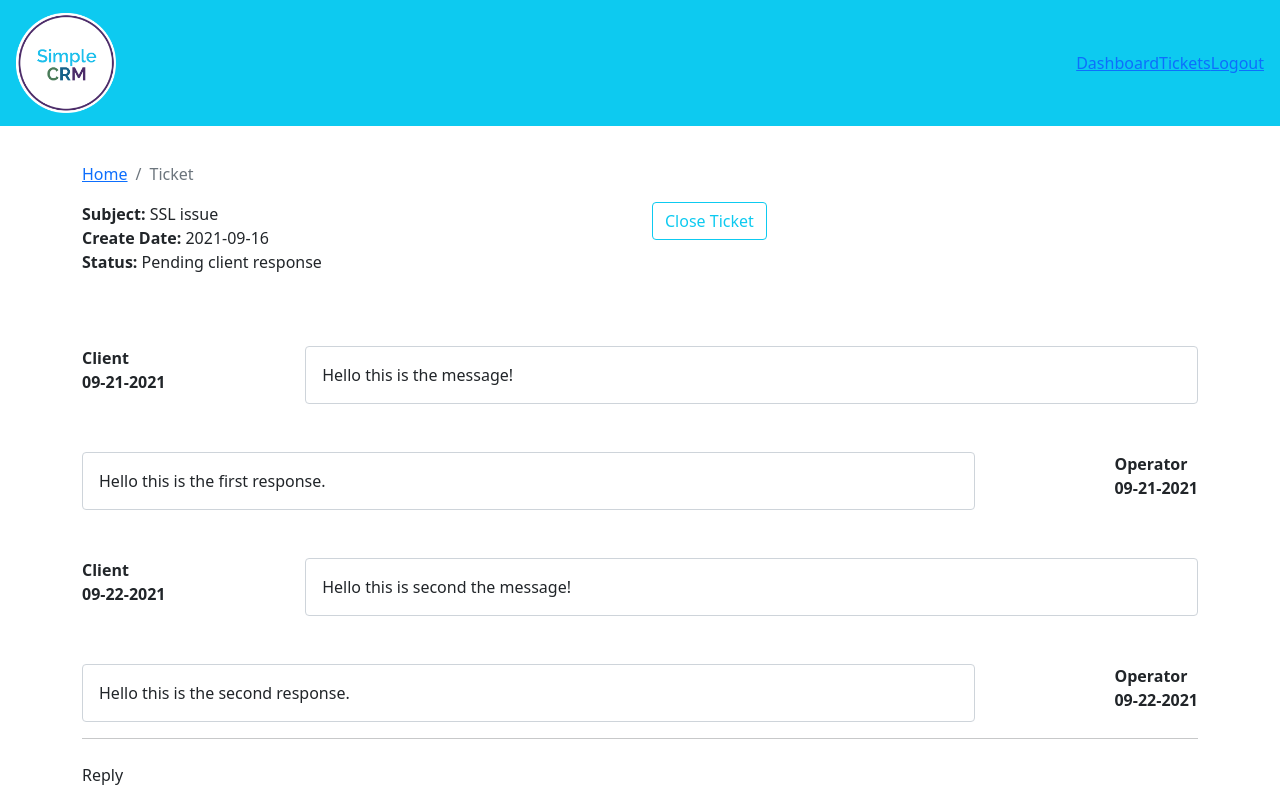
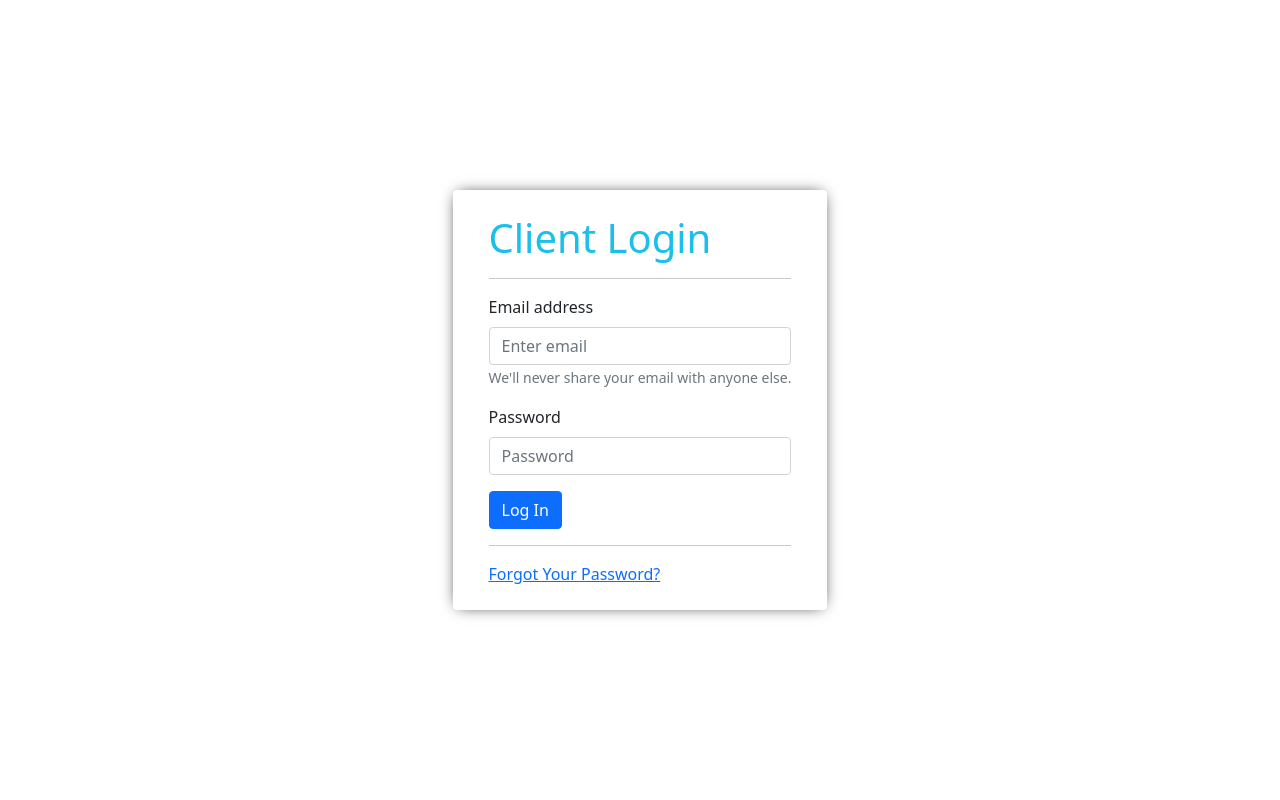
Before and after one commit to eddieolivas/crm-frontend, a React (Create React App) app: page / in a window 1280 px wide. Shown: the top 800 px of the page. Built offline with nearby package versions, Linux system fonts and the light colour scheme.

Commit message:
Set routes and simple logout functionality.

```diff
--- a/src/App.js
+++ b/src/App.js
@@ -1,23 +1,34 @@
-import { BrowserRouter as Router, Switch } from "react-router-dom";
+import React from "react";
+import { BrowserRouter as Router, Route, Switch } from "react-router-dom";
 
 import "./App.css";
-import { DefaultLayout } from "./layouts/DefaultLayout";
-// import { NewTicket } from "./pages/newTicket/NewTicket";
-// import { Dashboard } from "./pages/dashboard/Dashboard";
-// import { TicketList } from "./pages/ticketList/TicketList";
+import { Entry } from "./pages/entry/Entry";
+import { NewTicket } from "./pages/newTicket/NewTicket";
+import { Dashboard } from "./pages/dashboard/Dashboard";
+import { TicketList } from "./pages/ticketList/TicketList";
 import { Ticket } from "./pages/ticket/Ticket";
+import { PrivateRoute } from "./components/privateRoute/PrivateRoute";
 
 function App() {
   return (
     <div className="App">
       <Router>
         <Switch>
-          <DefaultLayout>
-            {/* <Dashboard /> */}
-            {/* <NewTicket /> */}
-            {/* <TicketList /> */}
+          <Route exact path="/">
+            <Entry />
+          </Route>
+          <PrivateRoute path="/dashboard">
+            <Dashboard />
+          </PrivateRoute>
+          <PrivateRoute path="/new-ticket">
+            <NewTicket />
+          </PrivateRoute>
+          <PrivateRoute exact path="/tickets">
+            <TicketList />
+          </PrivateRoute>
+          <PrivateRoute path="/ticket/:ticketid">
             <Ticket />
-          </DefaultLayout>
+          </PrivateRoute>
         </Switch>
       </Router>
     </div>
--- /dev/null
+++ b/src/components/privateRoute/PrivateRoute.js
@@ -0,0 +1,16 @@
+import React from "react";
+import { Route, Redirect } from "react-router-dom";
+
+import { DefaultLayout } from "../../layouts/DefaultLayout";
+
+export const PrivateRoute = ({ children, ...rest }) => {
+  const isAuth = true;
+
+  return (
+    <Route
+      render={() =>
+        isAuth ? <DefaultLayout>{children}</DefaultLayout> : <Redirect to="/" />
+      }
+    />
+  );
+};
--- a/src/layouts/partials/Header.js
+++ b/src/layouts/partials/Header.js
@@ -1,10 +1,17 @@
 import React from "react";
 import { Navbar, Nav } from "react-bootstrap";
-import { Link } from "react-router-dom";
+import { LinkContainer } from "react-router-bootstrap";
+import { useHistory } from "react-router";
 
 import logo from "../../assets/images/logo.png";
 
 export const Header = () => {
+  const history = useHistory();
+
+  const logOut = () => {
+    history.push("/");
+  };
+
   return (
     <Navbar
       className="px-3"
@@ -21,9 +28,13 @@ export const Header = () => {
       <Navbar.Toggle aria-controls="basic-navbar-nav" />
       <Navbar.Collapse id="basic-navbar-nav">
         <Nav className="ms-auto">
-          <Link to="/dashboard">Dashboard</Link>
-          <Link to="/dashboard">Tickets</Link>
-          <Link to="/dashboard">Logout</Link>
+          <LinkContainer to="/dashboard">
+            <Nav.Link>Dashboard</Nav.Link>
+          </LinkContainer>
+          <LinkContainer to="/tickets">
+            <Nav.Link>Tickets</Nav.Link>
+          </LinkContainer>
+          <Nav.Link onClick={logOut}>Logout</Nav.Link>
         </Nav>
       </Navbar.Collapse>
     </Navbar>
--- a/src/pages/dashboard/Dashboard.js
+++ b/src/pages/dashboard/Dashboard.js
@@ -1,9 +1,10 @@
-import React from 'react';
+import React from "react";
 import { Container, Row, Col, Button } from "react-bootstrap";
+import { Link } from "react-router-dom";
 
-import { TicketTable } from '../../components/TicketTable/TicketTable';
-import { PageBreadcrumb } from '../../components/breadcrumb/Breadcrumb';
-import tickets from '../../assets/data/dummy-ticket.json';
+import { TicketTable } from "../../components/TicketTable/TicketTable";
+import { PageBreadcrumb } from "../../components/breadcrumb/Breadcrumb";
+import tickets from "../../assets/data/dummy-ticket.json";
 
 export const Dashboard = () => {
   return (
@@ -15,9 +16,14 @@ export const Dashboard = () => {
       </Row>
       <Row>
         <Col className="text-end mt-5 mb-2">
-          <Button className="bg-info" style={{ fontSize: '1.2rem', padding: '10px 30px' }}>
-            Add New Ticket
-          </Button>
+          <Link to="/new-ticket">
+            <Button
+              className="bg-info"
+              style={{ fontSize: "1.2rem", padding: "10px 30px" }}
+            >
+              Add New Ticket
+            </Button>
+          </Link>
         </Col>
       </Row>
       <Row>
@@ -27,16 +33,13 @@ export const Dashboard = () => {
         </Col>
       </Row>
       <Row>
-        <Col className="mt-5 mb-2">
-          Recently added tickets
-        </Col>
+        <Col className="mt-5 mb-2">Recently added tickets</Col>
       </Row>
       <Row>
         <Col className="recentTickets">
-          <TicketTable
-            tickets={tickets}/>
+          <TicketTable tickets={tickets} />
         </Col>
       </Row>
     </Container>
-  )
+  );
 };
--- a/src/pages/ticket/Ticket.js
+++ b/src/pages/ticket/Ticket.js
@@ -42,10 +42,8 @@ export const Ticket = () => {
             <strong>Status:</strong> {ticket.status}
           </div>
         </Col>
-        <Col>
-          <Button variant="outline-info" className="text-end">
-            Close Ticket
-          </Button>
+        <Col className="text-end">
+          <Button variant="outline-info">Close Ticket</Button>
         </Col>
       </Row>
       <Row className="mt-4">
--- a/src/pages/ticketList/TicketList.js
+++ b/src/pages/ticketList/TicketList.js
@@ -1,5 +1,6 @@
 import React, { useState, useEffect } from "react";
 import { Container, Row, Col, Button } from "react-bootstrap";
+import { Link } from "react-router-dom";
 
 import { PageBreadcrumb } from "../../components/breadcrumb/Breadcrumb";
 import { SearchForm } from "../../components/searchForm/SearchForm";
@@ -37,7 +38,9 @@ export const TicketList = () => {
       </Row>
       <Row>
         <Col>
-          <Button variant="info">Add New Ticket</Button>
+          <Link to="/new-ticket">
+            <Button variant="info">Add New Ticket</Button>
+          </Link>
         </Col>
         <Col className="text-right">
           <SearchForm
```
